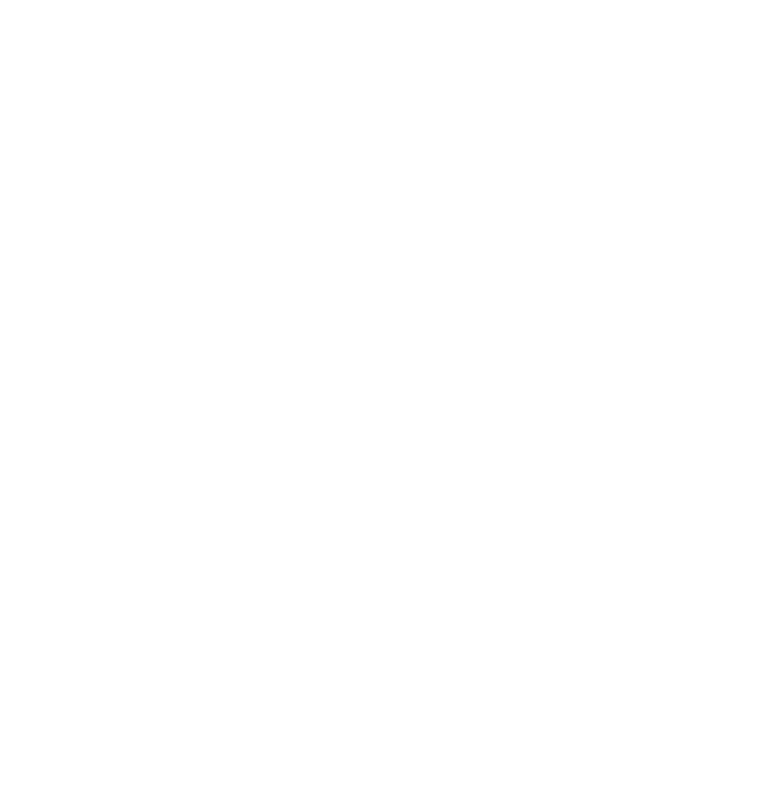
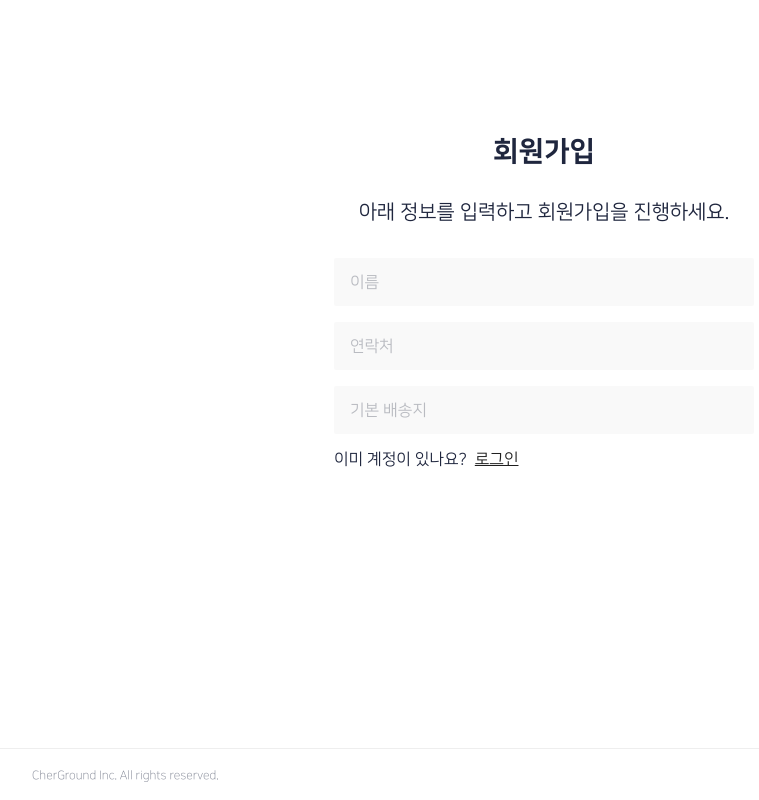
Before and after one commit to danbiicho/cherground-promo, a React app: page /signup in a window 1280 px wide. Shown: the whole page, without its empty margins (96-855 px from the left). Built offline with nearby package versions, Linux system fonts and the light colour scheme.

Commit message:
made dynamic routes

```diff
--- a/src/app/view/App.tsx
+++ b/src/app/view/App.tsx
@@ -4,6 +4,7 @@ import { Route, BrowserRouter, Switch } from "react-router-dom";
 import GlobalStyle from "app/view/style/GlobalStyle";
 import InputBox from "./widgets/InputBox";
 import SignUpView from "app/view/components/signup-view/SignUpView";
+import SignupComp from "./components/SignupComp";
 
 const App: React.FunctionComponent = () => {
   return (
@@ -12,7 +13,8 @@ const App: React.FunctionComponent = () => {
       {/* <Suspense fallback={<Widget.Modal.DataLoading />}> */}
       <Switch>
         <Route exact path="/test" component={InputBox} />
-        <Route exact path="/test2" component={SignUpView} />
+        <Route exact path="/signup" component={SignUpView} />
+        <Route exact path="/signup/:matchId" component={SignupComp} />
       </Switch>
       {/* </Suspense> */}
     </BrowserRouter>
--- a/src/app/view/components/signup-view/SignUpView.tsx
+++ b/src/app/view/components/signup-view/SignUpView.tsx
@@ -1,17 +1,71 @@
-import React from "react";
-import { RouteComponentProps } from "react-router-dom";
+import React, { useState } from "react";
+import { RouteComponentProps, withRouter, Link } from "react-router-dom";
 import SignUpComp from "app/view/components/SignupComp";
+import styled from "styled-components";
 
 //Router comp 받기 (페이지 맨 첫번째 뷰에는)
 //SignupComp와 View따로 안 합쳐도 된다.
 
 const SignUpView: React.FunctionComponent<RouteComponentProps> = (props) => {
+  const [matchId, setMatchId] = useState("login");
+
   return (
-    <SignUpComp
-      headerTxt={"회원가입"}
-      descTxt={"아래 정보를 입력하고 회원가입을 진행하세요."}
-    />
+    <SignupViewWrapper>
+      <SignUpComp
+        match={props.match}
+        matchId={1}
+        headerTxt={"회원가입"}
+        descTxt={"아래 정보를 입력하고 회원가입을 진행하세요."}
+      />
+      <Link to={`/signup/${matchId}`}>
+        <LoginCheckDiv>
+          이미 계정이 있나요?<LoginTxt>로그인</LoginTxt>
+        </LoginCheckDiv>
+      </Link>
+      <CopyrightBox>
+        <Ptag>CherGround Inc. All rights reserved.</Ptag>
+      </CopyrightBox>
+    </SignupViewWrapper>
   );
 };
 
-export default SignUpView;
+const SignupViewWrapper = styled.div`
+  width: 100vw;
+  height: 100vh;
+  display: flex;
+  flex-direction: column;
+  justify-content: center;
+  align-items: center;
+`;
+
+const LoginCheckDiv = styled.div`
+  width: 420px;
+  height: fit-content;
+  font-family: NanumSquare;
+  font-weight: 400;
+  color: #1f263e;
+`;
+
+const LoginTxt = styled.span`
+  margin-left: 8px;
+  color: #1e1e1e;
+  text-decoration: underline;
+`;
+
+const CopyrightBox = styled.div`
+  width: 100%;
+  height: 52px;
+  border-top: 1px solid #eeeeee;
+  background-color: #ffffff;
+  margin-top: auto;
+`;
+
+const Ptag = styled.p`
+  font-family: NanumSquare;
+  font-weight: 300;
+  font-size: 12px;
+  color: #7a7f8e;
+  margin: 20px 0 19px 128px;
+`;
+
+export default withRouter(SignUpView);
```
Also changed, not shown: src/app/view/components/SignupComp.tsx (+5 -3 lines), 1 other file (tests, documents, lock files or other folders).
